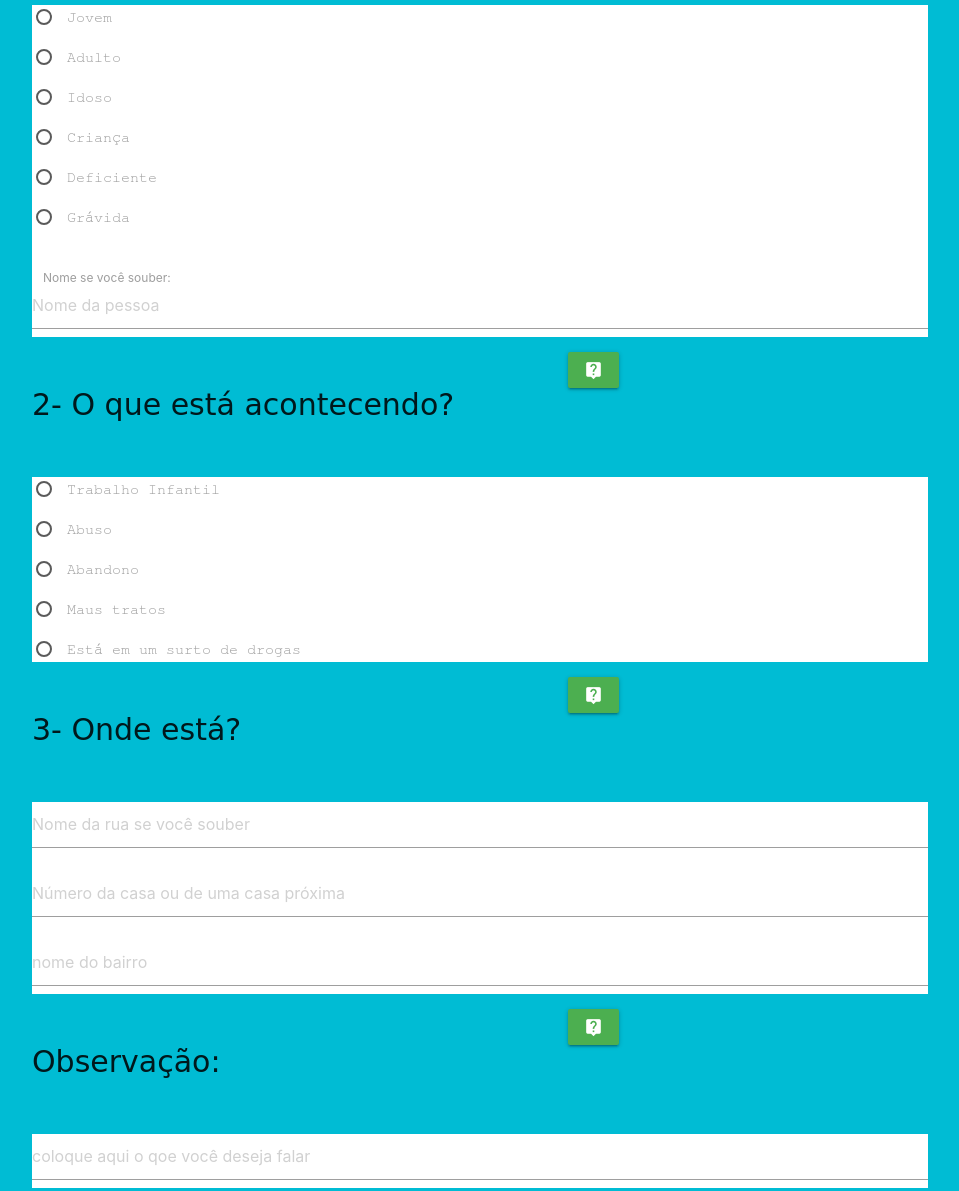
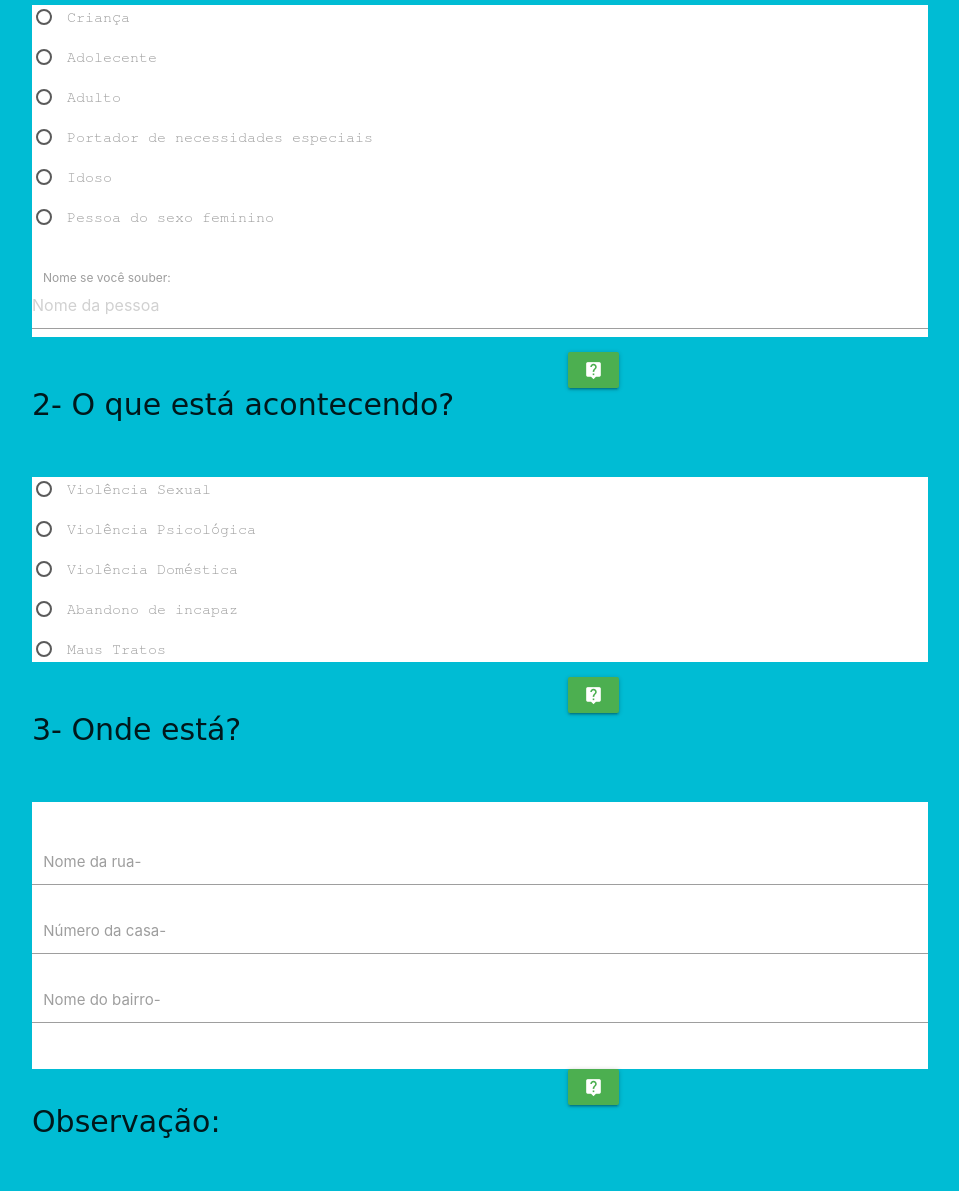
Before and after one commit to Izabely18/SoSComunitario, a website built with Vite: page src/pag2.html in a window 1280 px wide. Shown: the part 240-1431 px from the top of the page, without its empty margins (160-1119 px from the left). Built offline with nearby package versions, Linux system fonts and the light colour scheme.

Commit message:
aplicativo, mudanças

```diff
--- a/src/sobre.html
+++ b/src/pag2.html
@@ -75,8 +75,14 @@
       <div class="white">
         <p>
           <label>
-            <input name="group1" type="radio" value="jovem" />
-            <span>Jovem</span>
+            <input name="group1" type="radio" value="Criança" />
+            <span>Criança</span>
+          </label>
+        </p>
+        <p>
+          <label>
+            <input name="group1" type="radio" value="Adolecente" />
+            <span>Adolecente</span>
           </label>
         </p>
         <p>
@@ -87,26 +93,20 @@
         </p>
         <p>
           <label>
-            <input name="group1" type="radio" value="Idoso" />
+            <input name="group1" type="radio" value="Portador de necessidades especiais" />
+            <span>Portador de necessidades especiais</span>
+          </label>
+        </p>
+        <p>
+          <label>
+            <input name="group1" type="radio" value="Idoso"/>
             <span>Idoso</span>
           </label>
         </p>
         <p>
           <label>
-            <input name="group1" type="radio" value="crianca" />
-            <span>Criança</span>
-          </label>
-        </p>
-        <p>
-          <label>
-            <input name="group1" type="radio" value="Deficiente"/>
-            <span>Deficiente</span>
-          </label>
-        </p>
-        <p>
-          <label>
-            <input name="group1" type="radio" value="gravida"/>
-            <span>Grávida</span>
+            <input name="group1" type="radio" value="Pessoa do sexo feminino"/>
+            <span>Pessoa do sexo feminino</span>
           </label>
         </p>
         <br>
@@ -139,34 +139,35 @@
       <div class="white">
         <p>
           <label>
-            <input name="group2" type="radio" value="trabalho infantil" />
-            <span>Trabalho Infantil</span>
+            <input name="group2" type="radio" value="Violência Sexual" />
+            <span>Violência Sexual</span>
           </label>
         </p>
         <p>
           <label>
-            <input name="group2" type="radio" value="Abuso"/>
-            <span>Abuso</span>
+            <input name="group2" type="radio" value="Violência Psicológica"/>
+            <span>Violência Psicológica</span>
           </label>
         </p>
         <p>
           <label>
-            <input name="group2" type="radio" value="Abandono"/>
-            <span>Abandono</span>
+            <input name="group2" type="radio" value="Violência Doméstica"/>
+            <span>Violência Doméstica</span>
           </label>
         </p>
         <p>
           <label>
-            <input name="group2" type="radio" value="maus tratos" />
-            <span>Maus tratos</span>
+            <input name="group2" type="radio" value="Abandono de incapaz"/>
+            <span>Abandono de incapaz </span>
           </label>
         </p>
         <p>
           <label>
-            <input name="group2 " type="radio" value="esta em um surto de drogas"/>
-            <span>Está em um surto de drogas</span>
+            <input name="group2" type="radio" value="Maus tratos"/>
+            <span>Maus Tratos</span>
           </label>
         </p>
+
       </div>
 
       <!--Pergunta e Caixa 3-->
@@ -194,20 +195,22 @@
 
       <!--resposta 3-->
       <div class="white">
+        <br>
         <div class="input-field col s6">
-          <input type="text" id="rua" name="rua" placeholder="Nome da rua se você souber">
-          <label for="rua"></label>
+          <input type="text" id="rua" name="rua">
+          <label for="rua">Nome da rua-</label>
         </div>
 
         <div class="input-field col s6">
-          <input type="text" id="numero" name="numero" placeholder="Número da casa ou de uma casa próxima">
-          <label for="numero"></label>
+          <input type="text" id="numero" name="numero">
+          <label for="numero">Número da casa-</label>
         </div>
 
         <div class="input-field col s6">
-          <input type="text" id="bairro" name="bairro" placeholder="nome do bairro">
-          <label for="bairro"></label>
+          <input type="text" id="bairro" name="bairro">
+          <label for="bairro">Nome do bairro-</label>
         </div>
+        <br>
       </div>
 
       <!--Observação e Caixa 4-->
@@ -270,10 +273,10 @@
                 // these IDs from the previous steps
                 emailjs.sendForm('personalEmail', 'SOScomunitario', this)
                     .then(function() {
-                      window.location.href = "segunda.html"
+                      window.location.href = "mdgSucesso.html"
                     }, function(error) {
                         console.log('FAILED...', error);
-                        window.location.href = "erro.html"
+                        window.location.href = "msgErro.html"
                     });
             });
     })
```
Also changed, not shown: src/index.html (+1 -1 lines), src/anotacoesCodigo.html (renamed from src/organizando.html), src/assets/imgs/Tela1-original.JPG (added), src/msgErro.html (renamed from src/erro.html), src/msgSucesso.html (renamed from src/segunda.html), 1 other file.
